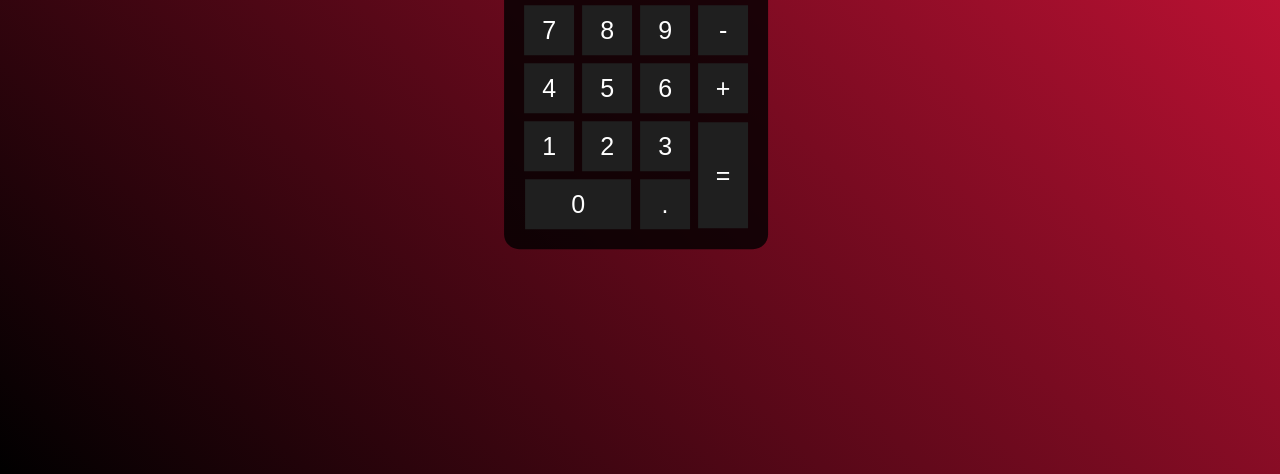
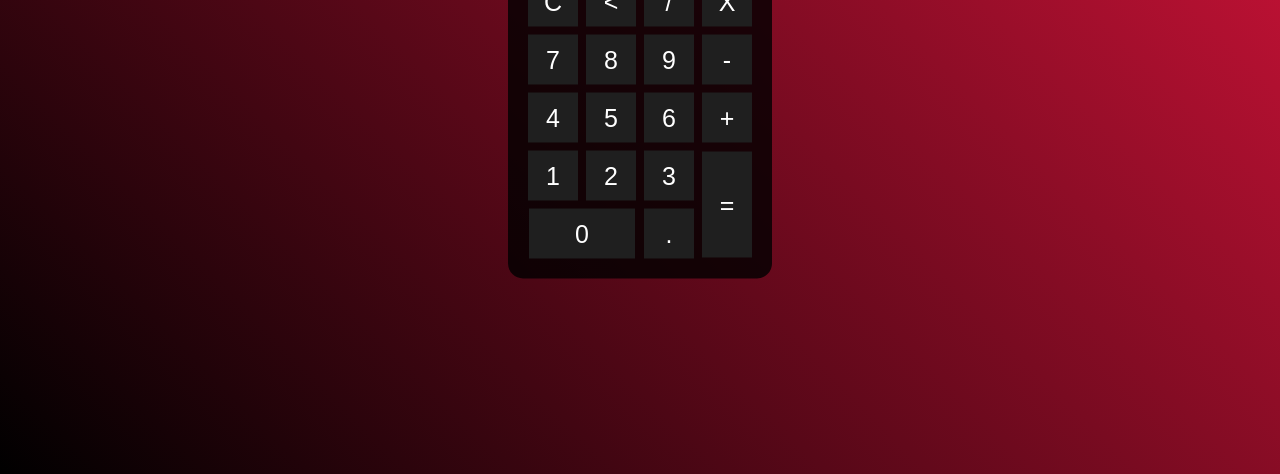
Before and after one commit to Gslogger/Calculadora, a plain HTML site: page index.html in a window 1280 px wide. Shown: the part 326-800 px from the top of the page. Drawn offline with Linux system fonts and the light colour scheme.

Commit message:
Update index.html

```diff
--- a/index.html
+++ b/index.html
@@ -20,9 +20,9 @@
     .calculadora{
        position: absolute;
        background-color: rgba(0, 0, 0, 0.8);
-       top: 8%;
-       left: 40%;
-       transform: translate(-3%,25%);
+       top: 50%;
+       left: 50%;
+       transform: translate(-50%,-50%);
        border-radius: 15px;
        padding: 15px;
 
```
